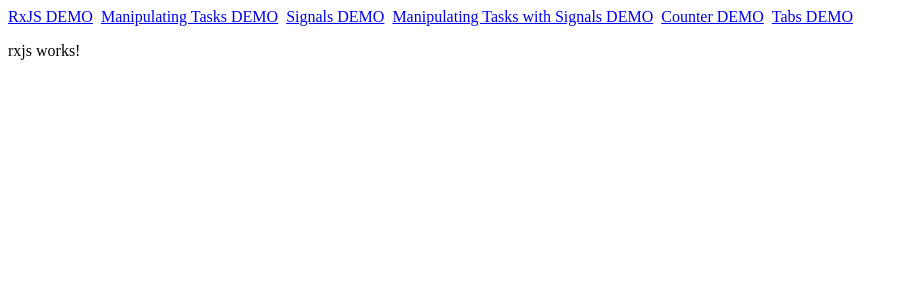
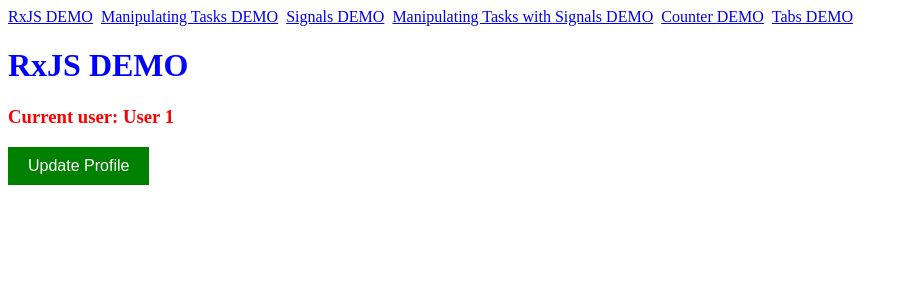
Before and after one commit to marishka1997/v17-demo, an Angular app: page /rxjs-demo in a window 1280 px wide. Shown: the top 300 px of the page, without its empty margins (0-908 px from the left). Built offline with nearby package versions, Linux system fonts and the light colour scheme.

Commit message:
feat: add rxjs demo

```diff
--- a/src/app/app.routes.ts
+++ b/src/app/app.routes.ts
@@ -1,5 +1,5 @@
 import { Routes } from '@angular/router';
-import { RxjsComponent } from './rxjs/rxjs.component';
+import { RxJsComponent } from './rxjs/rxjs.component';
 import { ManipulatingTasksComponent } from './manipulating-tasks/manipulating-tasks.component';
 import { SignalsComponent } from './signals/signals.component';
 import { CounterDemoComponent } from './counter-demo/counter-demo.component';
@@ -8,7 +8,7 @@
 export const routes: Routes = [
   {
     path: 'rxjs-demo',
-    component: RxjsComponent,
+    component: RxJsComponent,
   },
   {
     path: 'manipulating-tasks',
--- a/src/app/rxjs/rxjs.component.html
+++ /dev/null
@@ -1 +0,0 @@
-<p>rxjs works!</p>
--- a/src/app/rxjs/rxjs.component.ts
+++ b/src/app/rxjs/rxjs.component.ts
@@ -1,12 +1,69 @@
-import { Component } from '@angular/core';
+import {
+  ChangeDetectionStrategy,
+  ChangeDetectorRef,
+  Component,
+  inject,
+  Injectable,
+  Input,
+} from '@angular/core';
+import {
+  BehaviorSubject,
+  delay,
+  map,
+  Observable,
+  of,
+  shareReplay,
+  startWith,
+  tap,
+} from 'rxjs';
+import { AsyncPipe, UpperCasePipe } from '@angular/common';
+import { UppercaseParagraphComponent } from './uppercase-paragraph.component';
 
 @Component({
-  selector: 'app-rxjs',
+  selector: 'rxjs-component',
+  template: `
+    <h1 style="color: blue;">RxJS DEMO</h1>
+    <h3 style="color: red;">Current user: {{ userProfile$ | async }}</h3>
+    <!-- TODO 1 fix compiler error -->
+    <!-- <uppercase-paragraph [text]="userProfile$ | async" /> -->
+    <!-- <uppercase-paragraph [text]="(userProfile$ | async) ?? ''" /> -->
+
+    <button
+      style="background-color: green; color: white; border: none; text-decoration: none; font-size: 16px; padding: 10px 20px;"
+      (click)="updateProfile()"
+    >
+      Update Profile
+    </button>
+  `,
+  changeDetection: ChangeDetectionStrategy.OnPush,
+  imports: [AsyncPipe, UpperCasePipe, UppercaseParagraphComponent],
   standalone: true,
-  imports: [],
-  templateUrl: './rxjs.component.html',
-  styleUrl: './rxjs.component.scss'
 })
-export class RxjsComponent {
+export class RxJsComponent {
+  public userProfile$ = inject(UserProfileService)
+    .loadUserProfile()
+    .pipe
+    // TODO 2 fix profile is loaded twice
+    // shareReplay(),
 
+    // TODO 4 add start with
+    // startWith('UNKNOWN')
+    ();
+  cdr: any;
+
+  public updateProfile() {
+    // TODO 5 how to get current user profile here
+    // as method argument with third async pipe or BehaviorSubject in class
+  }
 }
+
+@Injectable({ providedIn: 'root' })
+class UserProfileService {
+  loadUserProfile(): Observable<string> {
+    return of('User 1').pipe(
+      tap(() => console.log('Loaded: User 1'))
+      // TODO 3 add some network delay
+      // delay(2000)
+    );
+  }
+}
--- /dev/null
+++ b/src/app/rxjs/uppercase-paragraph.component.ts
@@ -0,0 +1,12 @@
+import { Component, Input } from '@angular/core';
+import { UpperCasePipe } from '@angular/common';
+
+@Component({
+  selector: 'app-uppercase-paragraph',
+  standalone: true,
+  imports: [UpperCasePipe],
+  template: '<p>{{text | uppercase }}</p>',
+})
+export class UppercaseParagraphComponent {
+  @Input({ required: true }) text!: string;
+}
```
Also changed, not shown: src/app/rxjs/rxjs.component.scss (deleted), 1 other file (tests, documents, lock files or other folders).
